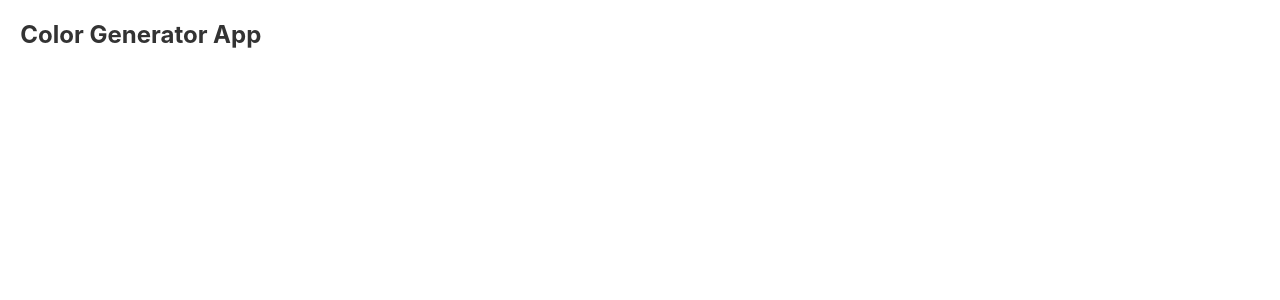
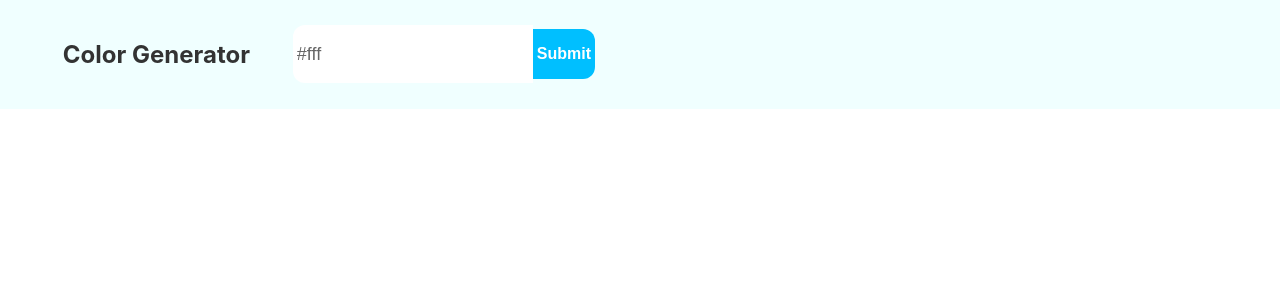
Before and after one commit to Chronoviser/Projects-Boquete, a React (Create React App) app: page /color-generator-app in a window 1280 px wide. Shown: the top 300 px of the page. Built offline with nearby package versions, Linux system fonts and the light colour scheme.

Commit message:
Color Generator App done

```diff
--- a/package.json
+++ b/package.json
@@ -13,6 +13,7 @@
     "react-scripts": "4.0.3",
     "styled-components": "^5.3.0",
     "tailwindcss": "^2.2.7",
+    "values.js": "^2.0.0",
     "web-vitals": "^1.1.2"
   },
   "scripts": {
--- /dev/null
+++ b/src/Color-Generator/Color-Generator-App.css
@@ -0,0 +1,32 @@
+.colorGeneratorHeader {
+    display: flex;
+    justify-content: start;
+    padding: 20px;
+    align-items: center;
+}
+
+.colorGeneratorInput {
+    font-size: 18px;
+    font-weight: 500;
+    color: #666;
+    border: none;
+    border-radius: 12px 0 0 12px;
+    height: 50px;
+    padding: 4px;
+}
+
+.colorGeneratorButton {
+    background-color: deepSkyblue;
+    color: white;
+    font-size: 16px;
+    font-weight: 600;
+    border: none;
+    border-radius: 0 12px 12px 0;
+    height: 50px;
+    padding: 4px;
+}
+
+.colorGeneratorContent {
+    display: grid;
+    grid-template-columns: auto auto auto auto auto;
+}
--- a/src/Color-Generator/Color-Generator-App.js
+++ b/src/Color-Generator/Color-Generator-App.js
@@ -1,7 +1,27 @@
+import Header from './Components/Header';
+import Content from './Components/Content';
+import { useState } from 'react';
+import Values from 'values.js';
+
 function ColorGeneratorApp() {
+
+    const [colors, setColors] = useState([]);
+
+    function updateColor(color) {
+        try {
+            const _colors = new Values(color).all(10);
+            console.log(_colors);
+            setColors(_colors);
+        }
+        catch (e) {
+            console.log('No Such Color');
+        }
+    }
+
     return (
-        <div>
-            <h2>Color Generator App</h2>
+        <div style={{ background: "azure" }}>
+            <Header updateColor={updateColor} />
+            <Content colors={colors} />
         </div>
     );
 }
--- /dev/null
+++ b/src/Color-Generator/Components/Color-Tile.js
@@ -0,0 +1,27 @@
+import { useState } from "react";
+
+function ColorTile({ color }) {
+    const [alert, setAlert] = useState(false);
+
+    function showAlert(hexValue) {
+        setAlert(true);
+        navigator.clipboard.writeText(`#${hexValue}`)
+        setInterval(() => {
+            setAlert(false);
+        }, 3000)
+    }
+
+    return (
+        <div
+            style={{ backgroundColor: `rgb(${color.rgb.join(',')})`, height: "120px", width: "100%", color: `${color.type === 'tint' ? 'black' : 'white'}`, cursor: "pointer" }}
+            onClick={() => showAlert(color.hex)}>
+            <p>{color.weight}% </p>
+            <p>#{color.hex}</p>
+            {
+                alert ? <p style={{ color: "grey", fontSize: "12px" }}>hex Copied!</p> : null
+            }
+        </div>
+    );
+}
+
+export default ColorTile;
--- /dev/null
+++ b/src/Color-Generator/Components/Content.js
@@ -0,0 +1,14 @@
+import ColorTile from "./Color-Tile";
+
+function Content({ colors }) {
+
+    return (
+        <div className="colorGeneratorContent">
+            {
+                colors.map((color, i) => <ColorTile key={i} color={color} />)
+            }
+        </div>
+    );
+}
+
+export default Content;
--- /dev/null
+++ b/src/Color-Generator/Components/Header.js
@@ -0,0 +1,23 @@
+import { useState } from "react";
+import '../Color-Generator-App.css';
+
+function Header({ updateColor }) {
+
+    const [color, setColor] = useState('#fff');
+
+    return (
+        <div className="colorGeneratorHeader">
+            <h2>Color Generator</h2>
+            <input
+                type="text"
+                value={color}
+                onChange={(e) => setColor(e.target.value)}
+                className="colorGeneratorInput" />
+            <button
+                onClick={() => updateColor(color)}
+                className="colorGeneratorButton">Submit</button>
+        </div>
+    );
+}
+
+export default Header;
```
Also changed, not shown: 1 other file (tests, documents, lock files or other folders).
